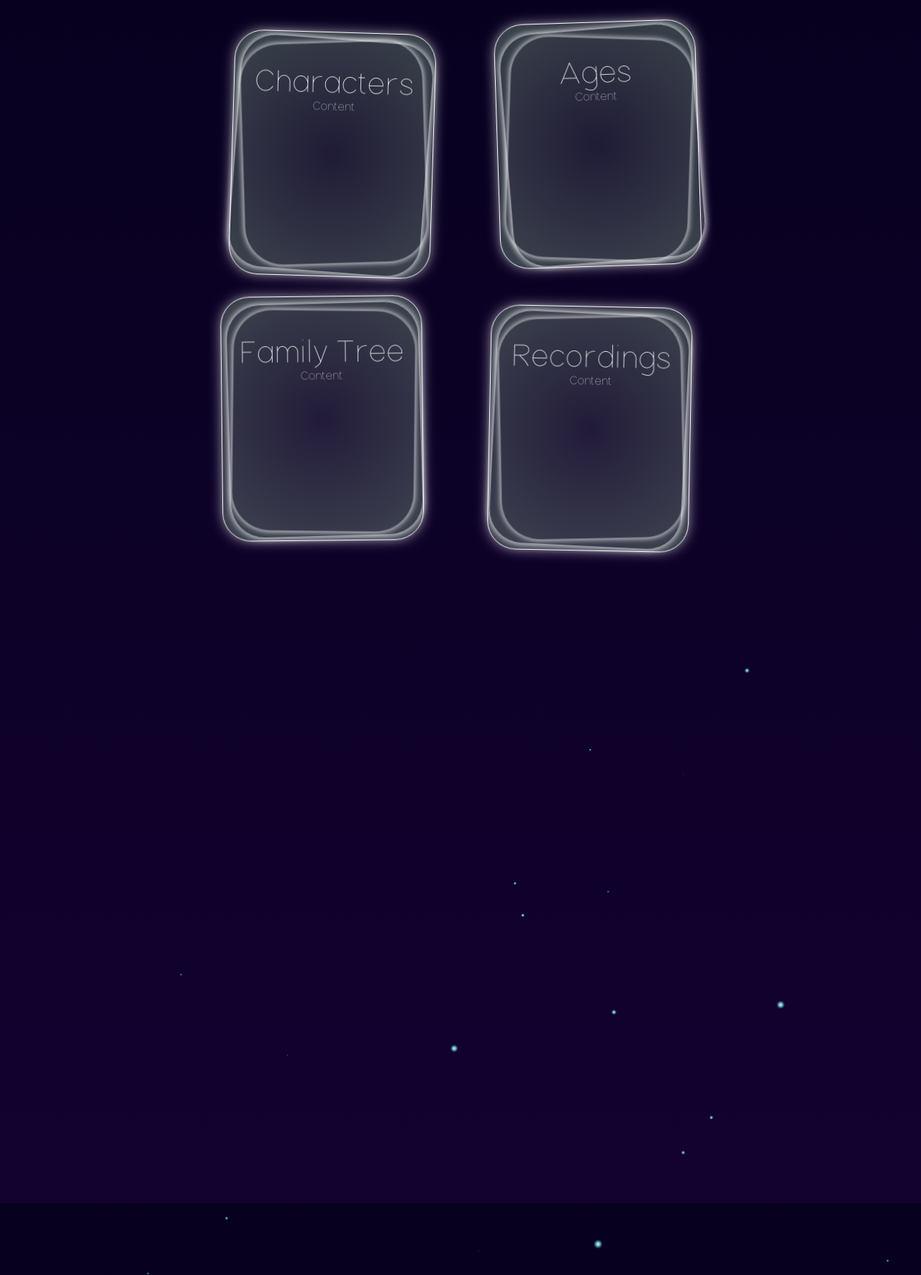
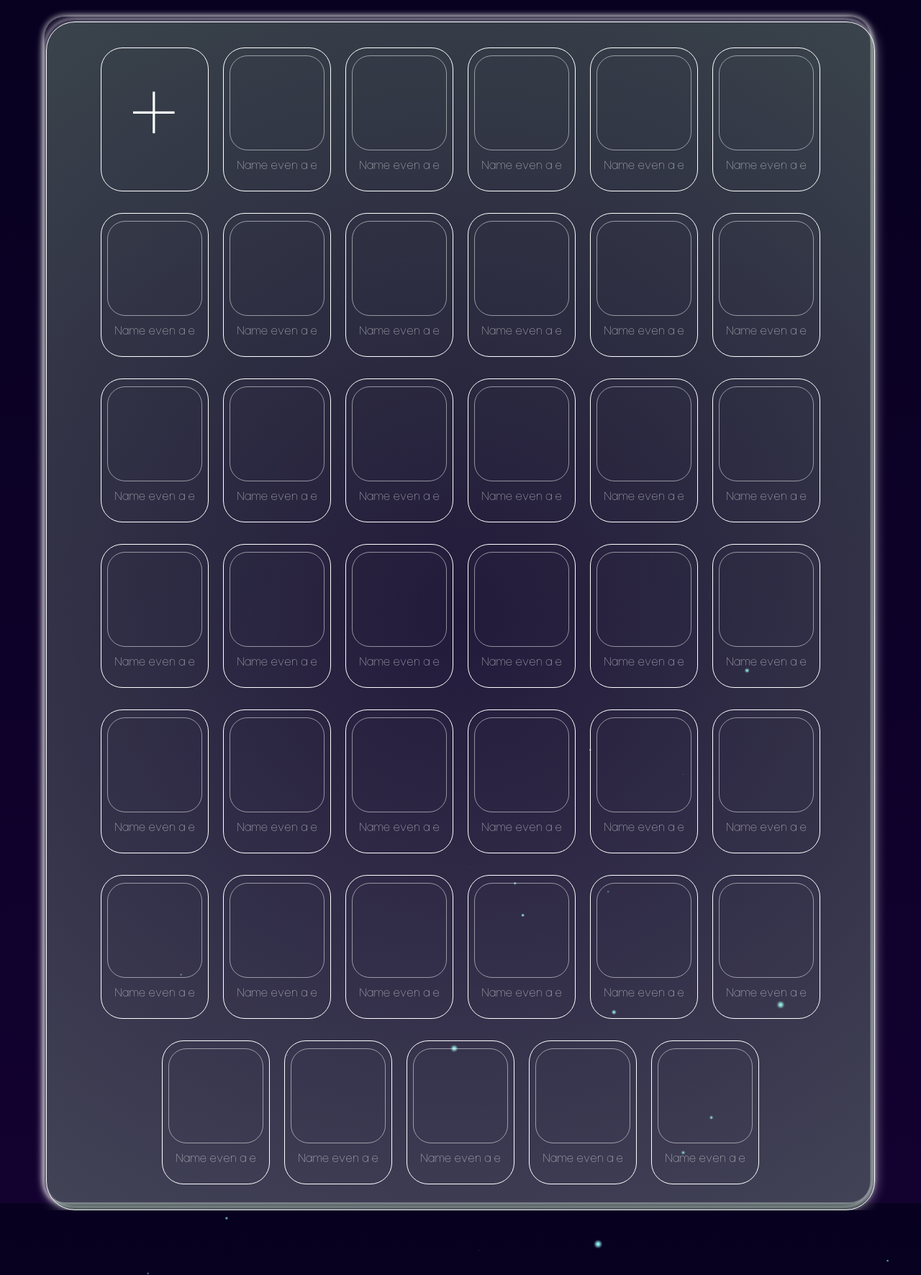
Before and after one commit to TobiHatti/Videlib, a PHP site: page / in a window 1280 px wide. Shown: the part 70-1842 px from the top of the page at 72% size. Run offline with PHP 8.4, Linux system fonts and the light colour scheme; style sheets or scripts are compiled from the project's sources.

Commit message:
Added characterlist

```diff
--- a/css/layout.css
+++ b/css/layout.css
@@ -220,7 +220,6 @@ main {
   animation-duration: 1s;
 }
 .contentWrapper .contentContainer {
-  display: block;
   position: relative;
   background-color: rgba(225, 255, 225, 0.4);
   background: radial-gradient(circle, rgba(225, 255, 225, 0.1) 0%, rgba(177, 224, 177, 0.3) 100%);
@@ -250,6 +249,7 @@ main {
   animation-delay: -10.3s;
   animation-iteration-count: infinite;
   animation-timing-function: ease-in-out;
+  animation-timing-function: linear;
 }
 .contentWrapper .contentContainer::before {
   content: "";
@@ -269,27 +269,92 @@ main {
   animation-delay: -0.3s;
   animation-iteration-count: infinite;
   animation-timing-function: ease-in-out;
+  animation-timing-function: linear;
 }
 
 @keyframes contentTiltBefore {
-  0% {
-    transform: rotate(-1deg) scale(0.98);
+  from {
+    transform: rotate(0deg) translateX(10px) rotate(0deg);
   }
-  50% {
-    transform: rotate(1deg) scale(0.98);
-  }
-  100% {
-    transform: rotate(-1deg) scale(0.98);
+  to {
+    transform: rotate(360deg) translateX(10px) rotate(-360deg);
   }
 }
 @keyframes contentTiltAfter {
-  0% {
-    transform: rotate(1deg) scale(1.02);
+  from {
+    transform: rotate(0deg) translateX(-5px) rotate(0deg);
   }
-  50% {
-    transform: rotate(-1deg) scale(1.02);
+  to {
+    transform: rotate(360deg) translateX(-5px) rotate(-360deg);
   }
-  100% {
-    transform: rotate(1deg) scale(1.02);
-  }
+}
+.characterBoxContainer {
+  display: flex;
+  flex-direction: row;
+  flex-wrap: wrap;
+  justify-content: center;
+  width: 100%;
+  height: 100%;
+}
+.characterBoxContainer .characterBox {
+  position: relative;
+  width: 150px;
+  height: 200px;
+  border-radius: 30px;
+  border: 1px solid white;
+  margin: 15px 10px;
+  text-align: center;
+  -webkit-user-select: none;
+     -moz-user-select: none;
+          user-select: none;
+  box-sizing: border-box;
+  transition: all 0.3s ease-in-out;
+  padding-top: 10px;
+  overflow: hidden;
+  cursor: pointer;
+}
+.characterBoxContainer .characterBox:first-of-type {
+  font-size: 10em;
+  line-height: 190px;
+}
+.characterBoxContainer .characterBox::before, .characterBoxContainer .characterBox::after {
+  content: "";
+  position: absolute;
+  top: 0;
+  left: 0;
+  width: 150px;
+  height: 200px;
+  border-radius: 30px;
+  border: 1px solid rgba(255, 255, 255, 0.5);
+  box-sizing: border-box;
+  opacity: 0;
+  transition: all 0.3s ease-in-out;
+}
+.characterBoxContainer .characterBox:hover {
+  background-color: rgba(246, 223, 255, 0.5);
+  box-shadow: 0 0 30px 0 rgba(242, 223, 255, 0.486);
+  transform: scale(1.1) rotate(-5deg);
+  transition: all 0.2s ease-in-out;
+}
+.characterBoxContainer .characterBox:hover::before {
+  opacity: 1;
+  transform: scale(0.8) rotate(-1deg);
+  transition: all 0.5s ease-in-out;
+}
+.characterBoxContainer .characterBox:hover::after {
+  opacity: 1;
+  transform: scale(0.6) rotate(-2deg);
+  transition: all 0.5s ease-in-out;
+}
+.characterBoxContainer .characterBox .imgContainer {
+  width: 130px;
+  height: 130px;
+  border-radius: 25px;
+  margin: auto;
+  border: 1px solid rgba(255, 255, 255, 0.5);
+  overflow: hidden;
+}
+.characterBoxContainer .characterBox span {
+  display: block;
+  margin-top: 10px;
 }/*# sourceMappingURL=layout.css.map */
--- a/css/layout.scss
+++ b/css/layout.scss
@@ -234,7 +234,7 @@ $tileSpacing: 20px;
     animation-duration: 1s;
 
     .contentContainer{
-        display:block;
+
         position: relative;
         background-color: rgba(225,255,225,0.4);
         background: radial-gradient(circle, rgba(225,255,225,0.1) 0%, rgba(177,224,177,0.3) 100%);
@@ -264,6 +264,7 @@ $tileSpacing: 20px;
             animation-delay: -10.3s;
             animation-iteration-count: infinite;
             animation-timing-function: ease-in-out;
+            animation-timing-function: linear;
         }
 
         &::before{
@@ -284,6 +285,7 @@ $tileSpacing: 20px;
             animation-delay: -0.3s;
             animation-iteration-count: infinite;
             animation-timing-function: ease-in-out;
+            animation-timing-function: linear;
         }
     }
 
@@ -291,25 +293,95 @@ $tileSpacing: 20px;
 
 
 @keyframes contentTiltBefore {
-    0%{
-        transform: rotate(-1deg) scale(0.98);
+    from{
+        transform: rotate(0deg) translateX(10px) rotate(0deg);
     }
-    50%{
-        transform: rotate(1deg) scale(0.98);
-    }
-    100%{
-        transform: rotate(-1deg) scale(0.98);
+    to{
+        transform: rotate(360deg) translateX(10px) rotate(-360deg) ;
     }
 }
 
 @keyframes contentTiltAfter {
-    0%{
-        transform: rotate(1deg) scale(1.02);
+    from{
+        transform: rotate(0deg) translateX(-5px) rotate(0deg);
     }
-    50%{
-        transform: rotate(-1deg) scale(1.02);
-    }
-    100%{
-        transform: rotate(1deg) scale(1.02);
+    to{
+        transform: rotate(360deg) translateX(-5px) rotate(-360deg) ;
     }
 }
+
+.characterBoxContainer{
+    display: flex;
+    flex-direction: row;
+    flex-wrap: wrap;
+    justify-content: center;
+    width: 100%;
+    height: 100%;
+
+
+    .characterBox{
+        position: relative;
+        width: 150px;
+        height: 200px;
+        border-radius: 30px;
+        border: 1px solid white;
+        margin: 15px 10px;
+        text-align: center;
+        user-select: none;
+        box-sizing: border-box;
+        transition: all 0.3s ease-in-out;
+        padding-top: 10px;
+        overflow: hidden;
+        cursor: pointer;
+        &:first-of-type{
+            font-size: 10em;
+            line-height: 190px;
+        }
+
+        &::before, &::after{
+            content: "";
+            position: absolute;
+            top:0;
+            left:0;
+            width: 150px;
+            height: 200px;
+            border-radius: 30px;
+            border: 1px solid rgba(255, 255, 255, 0.5);
+            box-sizing: border-box;
+            opacity: 0;
+            transition: all 0.3s ease-in-out;
+
+        }
+
+        &:hover{
+            background-color: rgba(246, 223, 255, 0.5);
+            box-shadow: 0 0 30px 0 rgba(242, 223, 255, 0.486);
+            transform: scale(1.1) rotate(-5deg);
+            transition: all 0.2s ease-in-out;
+            &::before{
+                opacity: 1;
+                transform: scale(0.8) rotate(-1deg);
+                transition: all 0.5s ease-in-out;
+            }
+
+            &::after{
+                opacity: 1;
+                transform: scale(0.6) rotate(-2deg);
+                transition: all 0.5s ease-in-out;
+            }
+        }
+
+        .imgContainer{
+            width: 130px;
+            height: 130px;
+            border-radius: 25px;
+            margin:auto;
+            border: 1px solid rgba(255, 255, 255, 0.5);
+            overflow: hidden;
+        }
+        span{
+            display: block;
+            margin-top: 10px;
+        }
+    }
+}
--- a/js/events.js
+++ b/js/events.js
@@ -1,7 +1,7 @@
 $(document).ready(() => {
     $.get({
-        url: "/page/menu.html",
-        success: (response) => $("main").html(response)
+        url: `/page/characterlist.php?${Math.random()}`,
+        success: (response) => { $("main").html(response); BindMenu(); }
     });
 
     $.get({
@@ -12,7 +12,27 @@ $(document).ready(() => {
 
 $("header").on("click", function(){
     $.get({
-        url: "/page/menu.html",
-        success: (response) => $("main").html(response)
+        url: `/page/menu.html?${Math.random()}`,
+        success: (response) =>{ $("main").html(response); BindMenu(); }
     });
 })
+
+function BindMenu(){
+    $(".menuTileSubContainer").each(function(){
+        let p = $(this).attr("d-page");
+        $(this).on("click", function(){
+            $(this).attr("style", "--animOffset: 0.0s;");
+            $(this).closest(".menuTileWrapper").find(".menuTileSubContainer").each(function(index) {
+                $(this).addClass("flyOut");
+            });
+            setTimeout(function(){
+                $.get({
+                    url: `/page/${p}.php?${Math.random()}`,
+                    success: function(response){
+                        $("main").html(response);
+                    }
+                });
+            }, 1000);
+        });
+    });
+}
--- a/js/script.js
+++ b/js/script.js
@@ -1,16 +1,16 @@
-function SelectMenuOption(elem, page){
+// function SelectMenuOption(elem, page){
 
-    $(elem).attr("style", "--animOffset: 0.0s;");
-    $(elem).closest(".menuTileWrapper").find(".menuTileSubContainer").each(function(index) {
-        $(this).addClass("flyOut");
-    });
+//     $(elem).attr("style", "--animOffset: 0.0s;");
+//     $(elem).closest(".menuTileWrapper").find(".menuTileSubContainer").each(function(index) {
+//         $(this).addClass("flyOut");
+//     });
 
-    setTimeout(function(){
-        $.get({
-            url: `/page/${page}.html`,
-            success: function(response){
-                $("main").html(response);
-            }
-        });
-    }, 1000);
-}
+//     setTimeout(function(){
+//         $.get({
+//             url: `/page/${page}.html?${Math.random()}`,
+//             success: function(response){
+//                 $("main").html(response);
+//             }
+//         });
+//     }, 1000);
+// }
--- /dev/null
+++ b/page/characterlist.php
@@ -0,0 +1,23 @@
+<div class="contentWrapper">
+    <div class="contentContainer">
+
+        <div class="characterBoxContainer">
+
+        <div class="characterBox">
+            +
+        </div>
+
+        <?php  for($i = 0; $i < 40; $i++): ?>
+        <div class="characterBox">
+            <div class="imgContainer">
+                <img src="">
+            </div>
+            <span>Name even a e</span>
+        </div>
+
+        <?php endfor; ?>
+
+
+        </div>
+    </div>
+</div>
--- a/page/menu.html
+++ b/page/menu.html
@@ -1,6 +1,6 @@
 <div class="menuTileWrapper">
     <div class="menuTileContainer" style="--animOffset: -1.7s; --animSpeed: 4s">
-        <div class="menuTileSubContainer"  style="--animOffset: 0.4s;" onclick="SelectMenuOption(this, 'character')">
+        <div class="menuTileSubContainer"  style="--animOffset: 0.4s;" d-page="characterlist">
             <div class="tile" style="--animOffset: -2.8s; --animSpeed: 3.9s">
                 <span>Characters</span>
                 <p>Content</p>
@@ -9,7 +9,7 @@
     </div>
 
     <div class="menuTileContainer" style="--animOffset: -3.2s; --animSpeed: 3.5s">
-        <div class="menuTileSubContainer" style="--animOffset: 0.2s;" onclick="SelectMenuOption(this, 'ages')">
+        <div class="menuTileSubContainer" style="--animOffset: 0.2s;" d-page="ages">
         <div class="tile" style="--animOffset: -1.7s; --animSpeed: 4s">
             <span>Ages</span>
             <p>Content</p>
@@ -18,7 +18,7 @@
     </div>
 
     <div class="menuTileContainer" style="--animOffset: -0.4s; --animSpeed: 4.2s">
-        <div class="menuTileSubContainer" style="--animOffset: 0.3s;" onclick="SelectMenuOption(this, 'familytree')">
+        <div class="menuTileSubContainer" style="--animOffset: 0.3s;" d-page="familytree">
         <div class="tile" style="--animOffset: -3.2s; --animSpeed: 3.5s">
             <span>Family Tree</span>
             <p>Content</p>
@@ -27,7 +27,7 @@
     </div>
 
     <div class="menuTileContainer" style="--animOffset: -2.8s; --animSpeed: 3.9s">
-        <div class="menuTileSubContainer" style="--animOffset: 0.1s;" onclick="SelectMenuOption(this, 'recordings')">
+        <div class="menuTileSubContainer" style="--animOffset: 0.1s;" d-page="recordings">
         <div class="tile" style="--animOffset: -0.4s; --animSpeed: 4.2s">
             <span>Recordings</span>
             <p>Content</p>
--- a/page/recordings.html
+++ /dev/null
@@ -1,5 +0,0 @@
-<div class="contentWrapper">
-    <div class="contentContainer">
-
-    </div>
-</div>
```
Also changed, not shown: page/ages.php (renamed from page/ages.html), page/familytree.php (renamed from page/character.html), page/recordings.php (renamed from page/familytree.html), 1 other file.
